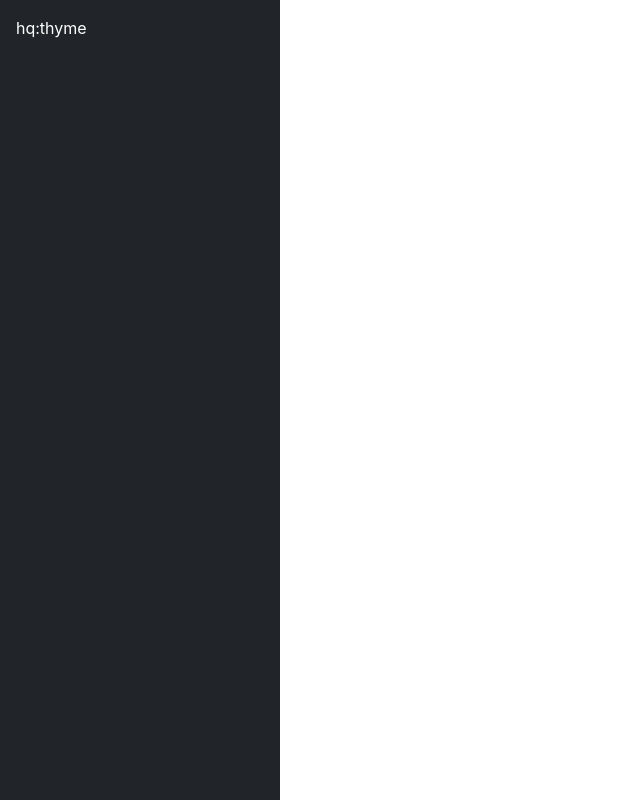
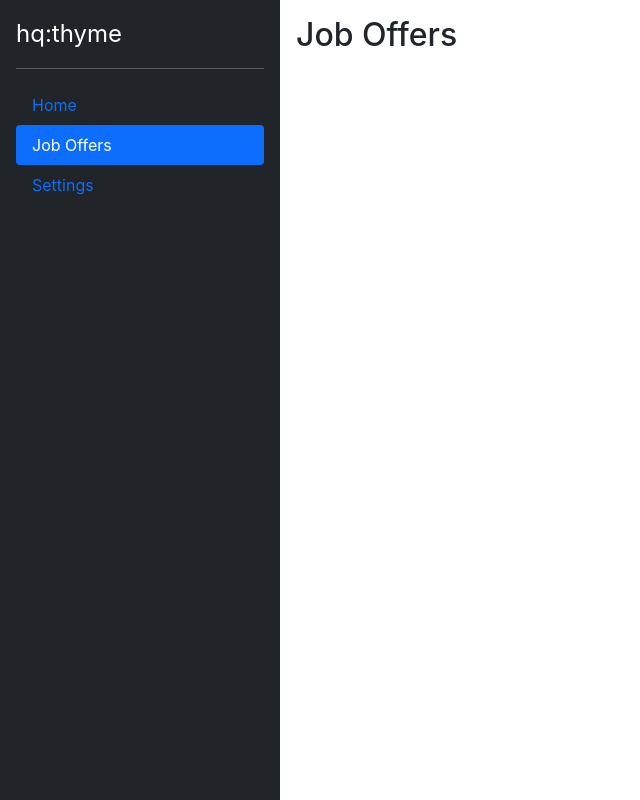
Before and after one commit to brandonshowers/hq-thyme, a React (Create React App) app: page /job-offers in a window 1280 px wide. Shown: the whole page, without its empty margins (0-640 px from the left). Built offline with nearby package versions, Linux system fonts and the light colour scheme.

Commit message:
Add react-router-dom and introduce basic routing

```diff
--- a/package.json
+++ b/package.json
@@ -10,6 +10,7 @@
     "react": "^17.0.2",
     "react-bootstrap": "^1.6.3",
     "react-dom": "^17.0.2",
+    "react-router-dom": "^5.3.0",
     "react-scripts": "4.0.3",
     "styled-components": "^5.3.1",
     "web-vitals": "^1.0.1"
--- a/src/App.js
+++ b/src/App.js
@@ -1,14 +1,28 @@
 import React from "react";
+import {
+  Route,
+  BrowserRouter as Router,
+  Switch
+} from "react-router-dom";
 import AppSidebar from "./components/AppSidebar";
 
 function App() {
   return (
-    <React.Fragment>
-      <AppSidebar className="d-flex flex-column p-3 bg-dark" />
+    <Router>
+      <AppSidebar className="d-flex flex-column p-3 bg-dark text-white" />
       <div className="p-3">
-        {/* Children are going to go here */}
+        <Switch>
+          <Route path="/job-offers">
+            <h2>Job Offers</h2>
+          </Route>
+          {/* <Router path="/settings" component={ AppSettings } /> */}
+          <Route path="/">
+            <h2>Dashboard</h2>
+          </Route>
+          {/* <Router path="*" component={ Error404 } /> */}
+        </Switch>
       </div>
-    </React.Fragment>
+    </Router>
   );
 }
 
--- a/src/components/AppSidebar/index.js
+++ b/src/components/AppSidebar/index.js
@@ -1,8 +1,21 @@
+import { Link, NavLink } from "react-router-dom"
 
 const AppSidebar = ({ className }) => {
   return (
     <div className={ className } style={{ width: "280px" }}>
-      <a className="text-white text-decoration-none p-0">hq:thyme</a>
+      <Link to="/" className="text-white text-decoration-none p-0 fs-4">hq:thyme</Link>
+      <hr />
+      <ul className="nav nav-pills flex-column mb-auto">
+        <li className="nav-item">
+          <NavLink exact to="/" className="nav-link">Home</NavLink>
+        </li>
+        <li className="nav-item">
+          <NavLink to="/job-offers" className="nav-link">Job Offers</NavLink>
+        </li>
+        <li className="nav-item">
+          <NavLink to="/settings" className="nav-link">Settings</NavLink>
+        </li>
+      </ul>
     </div>
   )
 }
```
Also changed, not shown: 1 other file (tests, documents, lock files or other folders).
